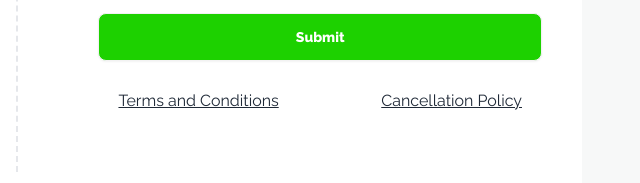
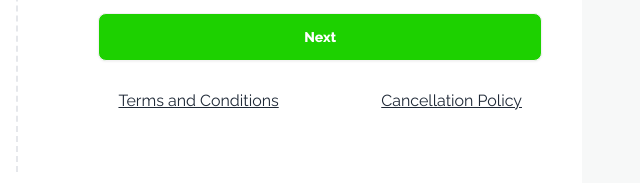
Before and after one commit to Naimul920/programming-hero-assignment-05, a plain HTML site: page index.html in a window 1280 px wide. Shown: the part 2570-2753 px from the top of the page, 623-1263 px from the left. Drawn offline with nearby package versions, Linux system fonts and the light colour scheme.

Commit message:
btn name change

```diff
--- a/index.html
+++ b/index.html
@@ -371,7 +371,7 @@
                                     class="input input-bordered  w-full mt-2" />
                             </div>
                             <div class="mb-2">
-                                <input type="submit" value="Submit"
+                                <input type="submit" value="Next"
                                     class="btn w-full bg-[#1DD100] text-white font-extrabold mt-2" />
                             </div>
 
```
